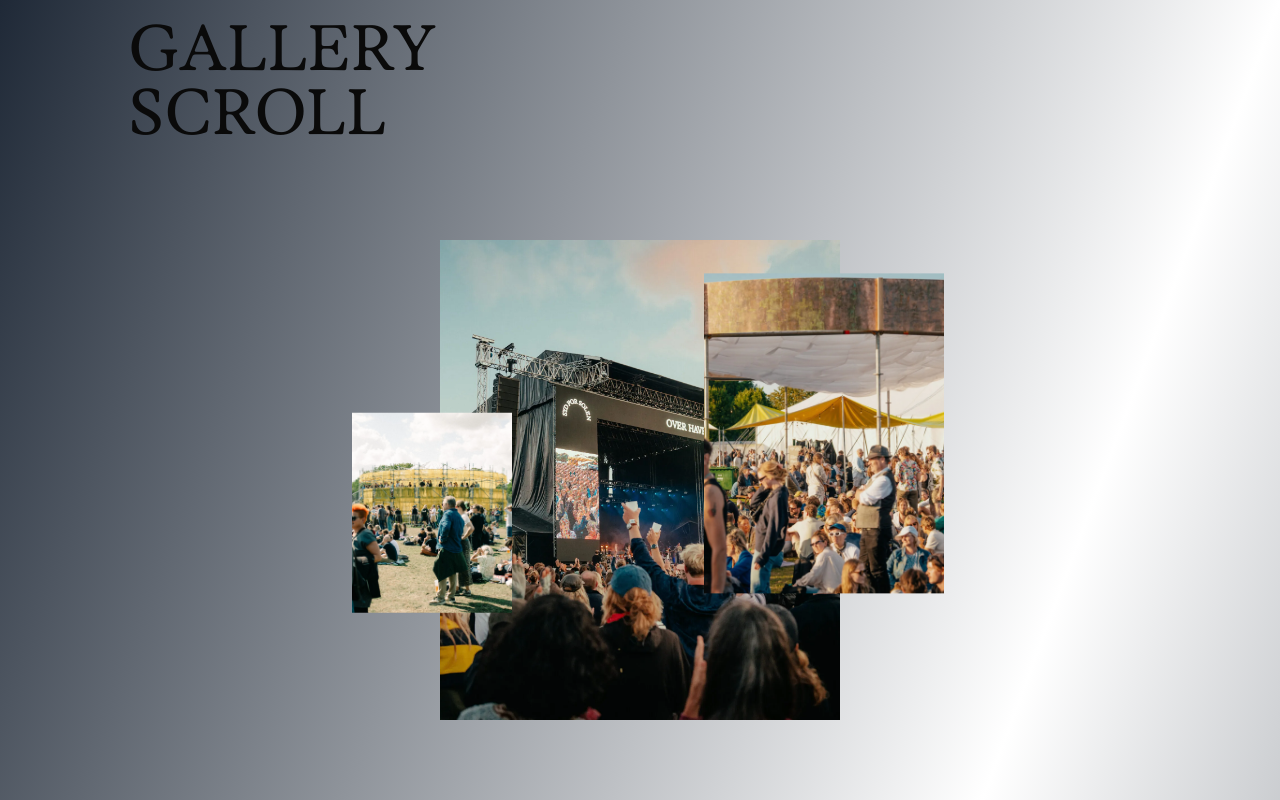
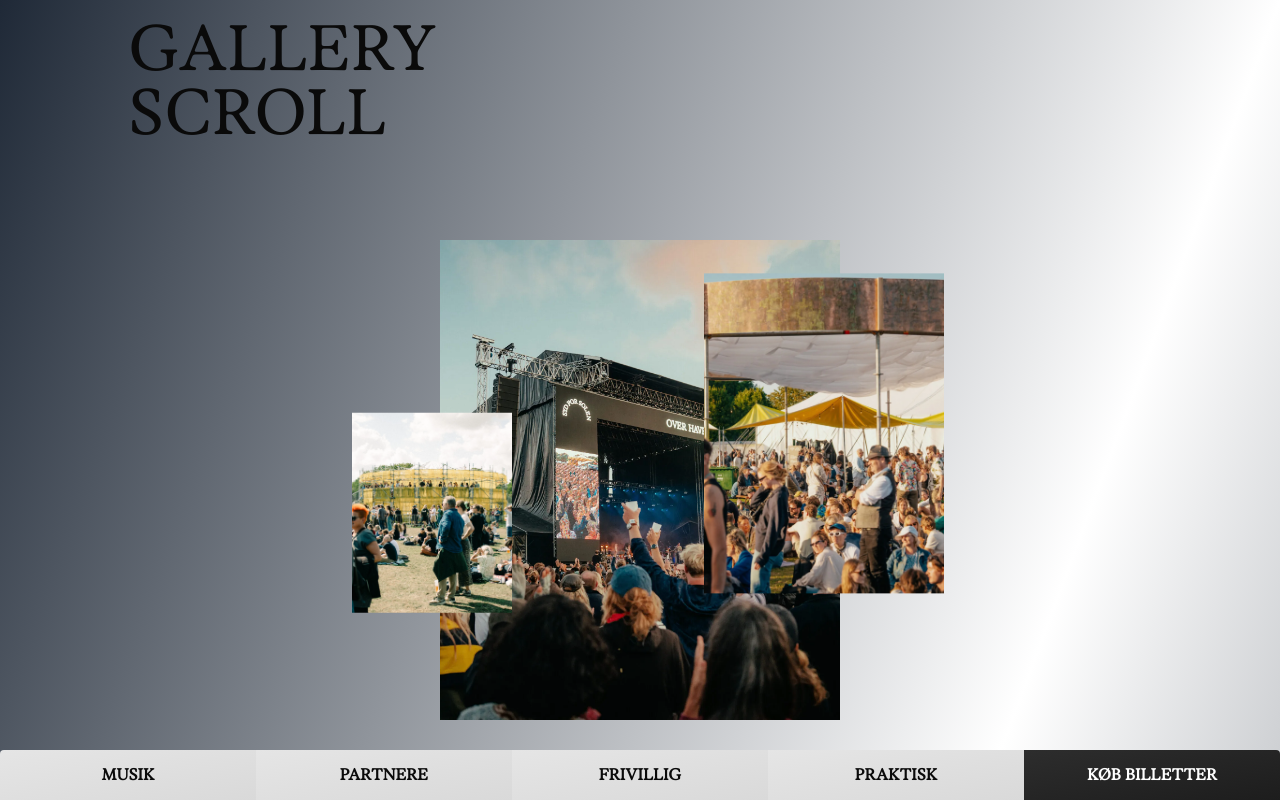
Before and after one commit to axwii/sydforsolenDemo, a Next.js app: page /gallery in a window 1280 px wide. Shown: the top 800 px of the page. Built offline with nearby package versions, Linux system fonts and the light colour scheme.

Commit message:
Add Navigation and Footer components to layout; remove from Home page

```diff
--- a/src/app/layout.tsx
+++ b/src/app/layout.tsx
@@ -3,6 +3,8 @@
 import { Geist, Geist_Mono } from "next/font/google";
 import "./globals.css";
 import SmoothScroll from "../lib/SmoothScroll";
+import Navigation from "./components/layout/navigation";
+import Footer from "./components/layout/footer";
 
 const geistSans = Geist({
   variable: "--font-geist-sans",
@@ -25,7 +27,9 @@ export default function RootLayout({
         className={`${geistSans.variable} ${geistMono.variable} antialiased`}
       >
         <SmoothScroll />
+        <Navigation />
         {children}
+        <Footer />
       </body>
     </html>
   );
--- a/src/app/page.tsx
+++ b/src/app/page.tsx
@@ -4,9 +4,6 @@ import Hero from "./components/hero";
 import Posters from "./components/posters/posters";
 import Subscribe from "./components/subscribe";
 
-import Navigation from "./components/navigation";
-=======
-import Footer from "./components/footer/footer";
 
 
 export default function Home() {
@@ -16,14 +13,7 @@ export default function Home() {
       <MarqueeComponent text="7/8 - 9/8 2025" />
       <Posters />
       <MarqueeComponent text="VI TAKKER AF FOR SOMMEREN" direction="right" />
-
       <Subscribe />
-
-
-      <Navigation />
-      <Footer />
-
-
     </div>
   );
 }
```
Also changed, not shown: src/app/components/layout/footer.tsx (renamed from src/app/components/footer/footer.tsx), src/app/components/layout/navigation.tsx (renamed from src/app/components/navigation.tsx).
